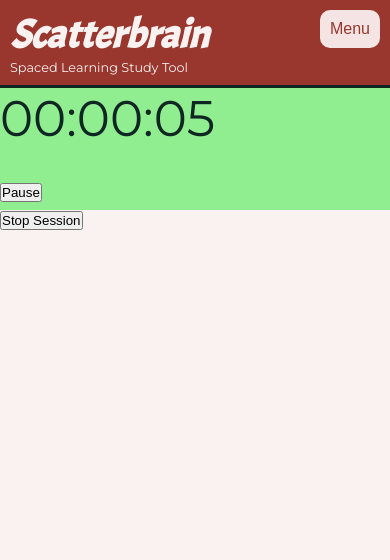
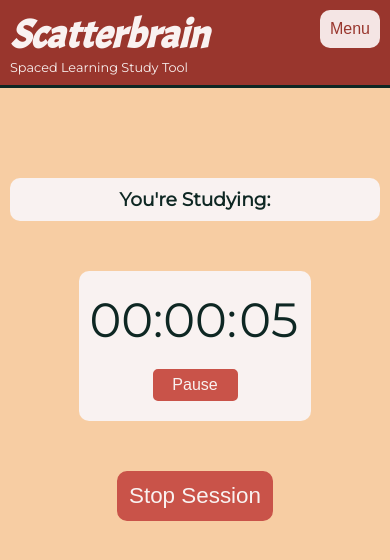
Before and after one commit to bellmarc/scatterbrain-study-app, a React (Create React App) app in the folder client/: page /session/1 in a window 390 px wide. Shown: the top 560 px of the page. Built offline with nearby package versions, Linux system fonts and the light colour scheme; no server answers.

Commit message:
finished session style mvp and responsive

```diff
--- a/client/src/App.js
+++ b/client/src/App.js
@@ -1,13 +1,12 @@
-import React, { useState } from 'react';
+import React from 'react';
 import './style/App.css';
 import { Switch, Route } from 'react-router-dom';
 import Onboarding from './components/Onboarding/Onboarding.js';
-import InSession from './components/InSession';
+import InSession from './components/InSession/InSession.js';
 import Settings from './components/Settings';
 import Help from './components/Help';
 import Landing from './components/Landing'
 import TopicsPage from './components/TopicPage/TopicPage.js';
-import Menu from './components/Menu.js'
 import Navbar from './components/Navbar';
 
 function App() {
@@ -17,11 +16,11 @@
             <Navbar />
             <Switch>
                 <Route path="/topics" component={ TopicsPage }/>
-                <Route path="/session/:id" component={ InSession }/>
+                <Route path="/session/:topicId" component={ InSession }/>
                 <Route path="/settings" component={ Settings }/>
                 <Route path="/help" component={ Help }/>
                 <Route path="/onboard" component={ Onboarding }/>
-                <Route path="/" component={ Landing }/>
+                <Route exact path="/" component={ Landing }/>
             </Switch>
         </div>
     )
--- a/client/src/components/InSession.js
+++ /dev/null
@@ -1,27 +0,0 @@
-import React, {useState} from 'react';
-import Timer from './Timer';
-import { get as getUser } from '../functions/User/Browser'
-import Axios from 'axios';
-
-const InSession = (props) => {
-  const [done, setDone] = useState({})
-  const stopSession = ()=>{
-        Axios.put(`/topics/sessionComplete/${getUser()._id}`);
-        setDone({ save: function (time) {
-                    props.history.push(`/topics/${
-                    time.hours}/${
-                    time.minutes}/${
-                    time.seconds}`)
-                } }
-        )
-    }
-  return (
-    <div>
-        <Timer {...done} />
-            <button onClick={
-                ()=>stopSession()
-            }>Stop Session</button>
-    </div>
-  )
-}
-export default InSession
--- /dev/null
+++ b/client/src/components/InSession/InSession.js
@@ -0,0 +1,53 @@
+import React, { useState, useEffect } from 'react';
+import Timer from './Timer';
+import '../../style/InSession.css'
+import { get as getUser } from '../../functions/User/Browser'
+import Axios from 'axios';
+
+const InSession = (props) => {
+  const [ done, setDone ] = useState({});
+  const [ topic, setTopic ] = useState({});
+  const { topicId } = props.match.params;
+  const currentUser = getUser();
+
+
+  const getTopic = () => {
+    Axios.get(`/topics/${currentUser._id}/${topicId}`)
+    .then(res => {
+      setTopic(res.data);
+    })
+    .catch(err => console.error(err))
+  }
+
+  useEffect(getTopic,[])
+
+  const stopSession = () => {
+    Axios.put(`/topics/sessionComplete/${currentUser._id}`, {topicId: topicId})
+      .then(res => {
+        props.history.push('/topics')
+      })
+      .catch(err => console.error(err))
+    // setDone({
+    //   save: function () {
+    //     props.history.push(`/topics`)
+    //     // props.history.push(`/topics/${
+    //     // time.hours}/${
+    //     // time.minutes}/${
+    //     // time.seconds}`)
+    //   }
+    // })
+  }
+
+
+  return (
+    <main className="session-page">
+        <section className="session-header-container">
+          <h3>You're Studying:</h3>
+          <h1>{topic.topic}</h1>
+        </section>
+        <Timer {...done} />
+        <button className="session-stop-button" onClick={stopSession}>Stop Session</button>
+    </main>
+  )
+}
+export default InSession
--- a/client/src/components/Timer.js
+++ b/client/src/components/InSession/Timer.js
@@ -1,6 +1,6 @@
 import React, { useState, useEffect } from 'react';
+
 const Digits = (props) => props.val < 10 ? (<span>0{props.val}</span>) : (<span>{props.val}</span>)
-
 
 const Timer = (props) => {
     const [hours, setHours] = useState(0)
@@ -8,7 +8,7 @@
     const [seconds, setSeconds] = useState(0)
     const [pause, setPause] = useState(false)
 
-    props.save && props.save({hours,minutes,seconds})
+    // props.save && props.save({hours,minutes,seconds})
 
     const incrementTime = () => {
         if(pause===false){
@@ -32,15 +32,14 @@
       }, [seconds, minutes, hours, pause])
 
     return (
-        <div style={{background: pause ? 'red' : 'lightgreen',fontSize:50}}>
-            <Digits val={hours}/>:
-            <Digits val={minutes}/>:
-            <Digits val={seconds}/>
-            <div>
-                <button onClick={()=>{setPause(!pause)}}>Pause</button>
-                <span>{pause ? "Timer paused" : ""}</span>
+        <section className="session-timer-container" >
+            <div className="timer-clock" style= {pause ? {color:'#b9bdc0'}: {}}>
+                <Digits val={hours}/>:
+                <Digits val={minutes}/>:
+                <Digits val={seconds}/>
             </div>
-        </div>
+            <button className={`timer-button ${pause ? 'resume':'pause'}`} onClick={()=>{setPause(!pause)}}>{pause ? 'Resume':'Pause'}</button>
+        </section>
     )
   }
 
--- a/client/src/components/Onboarding/ProfileComplete.js
+++ b/client/src/components/Onboarding/ProfileComplete.js
@@ -8,7 +8,7 @@
       <section className="profile-complete-text">
         <h1 className="profile-complete-header">Topics Are All Added!</h1>
         {/* Mascot Icon here */}
-        <Link to={"/topic"} >
+        <Link to={"/topics"} >
         <button className="profile-complete-btn">Let's go</button>
         </Link>
         </section>
--- /dev/null
+++ b/client/src/style/InSession.css
@@ -0,0 +1,114 @@
+.session-page {
+    display: flex;
+    flex-direction: column;
+    align-items: center;
+    padding: 10px;
+    height: 100%;
+    width: 100%;
+    background: #f7cda3;
+    max-width: 900px;
+    margin: auto;
+}
+.session-page > * {
+    margin-top: 30px;
+}
+.session-stop-button {
+    padding: 10px;
+    color: #f9f2f1;
+    font-size: 1.4em;
+    background: #c95349;
+    border-radius: 10px;
+    border: 2px solid #c95349;
+    transition: all .1s ease-in;
+}
+
+.session-header-container {
+    background: #f9f2f1;
+    min-width: 300px;
+    max-width: 500px;
+    width: 100%;
+    border-radius: 10px;
+    padding: 10px;
+    display: flex;
+    flex-direction: column;
+    justify-content: space-around;
+    align-items: center;
+}
+.session-timer-container {
+    background: #f9f2f1;
+    min-height: 150px;
+    max-width: 90%;
+    border-radius: 10px;
+    padding: 10px;
+    display: flex;
+    flex-direction: column;
+    justify-content: space-around;
+    align-items: center;
+}
+.timer-clock {
+    text-align: center;
+    font-size: 3em;
+    width: 100%;
+    display: grid;
+    grid-template-columns: 1fr auto 1fr auto 1fr;
+}
+
+.timer-button {
+    font-size: 1em;
+    padding: 5px;
+    min-width: 85px;
+    border-radius: 5px;
+    transition: all .1s ease-in;
+}
+.pause {
+    background: #c95349;
+    color: #f9f2f1;
+    border: 2px solid #c95349;
+}
+.pause:hover {
+    background: #f9f2f1;
+    color: #c95349;
+}
+
+.resume {
+    background: #4ac17e;
+    border: 2px solid #4ac17e;
+}
+.resume:hover {
+    background: #ace2c4;
+}
+
+@media only screen and (min-width:500px){
+    .session-header-container {
+        padding: 20px;
+    }
+    .session-header-container h3{
+        font-size: 1.5em;
+    }
+    .session-header-container h1{
+        font-size: 2em;
+    }
+    .session-timer-container {
+        padding: 20px 30px;
+    }
+    .timer-clock {
+        font-size: 4em;
+    }
+    .timer-button {
+        font-size: 1.2em;
+        margin-top: 20px;
+    }
+
+    .session-stop-button {
+        font-size: 1.6em;
+    }
+
+}
+@media only screen and (min-height: 650px){
+    .session-page > * {
+        margin-top: 50px;
+    }
+    .session-header-container {
+        margin-top: 80px;
+    }
+}
```
